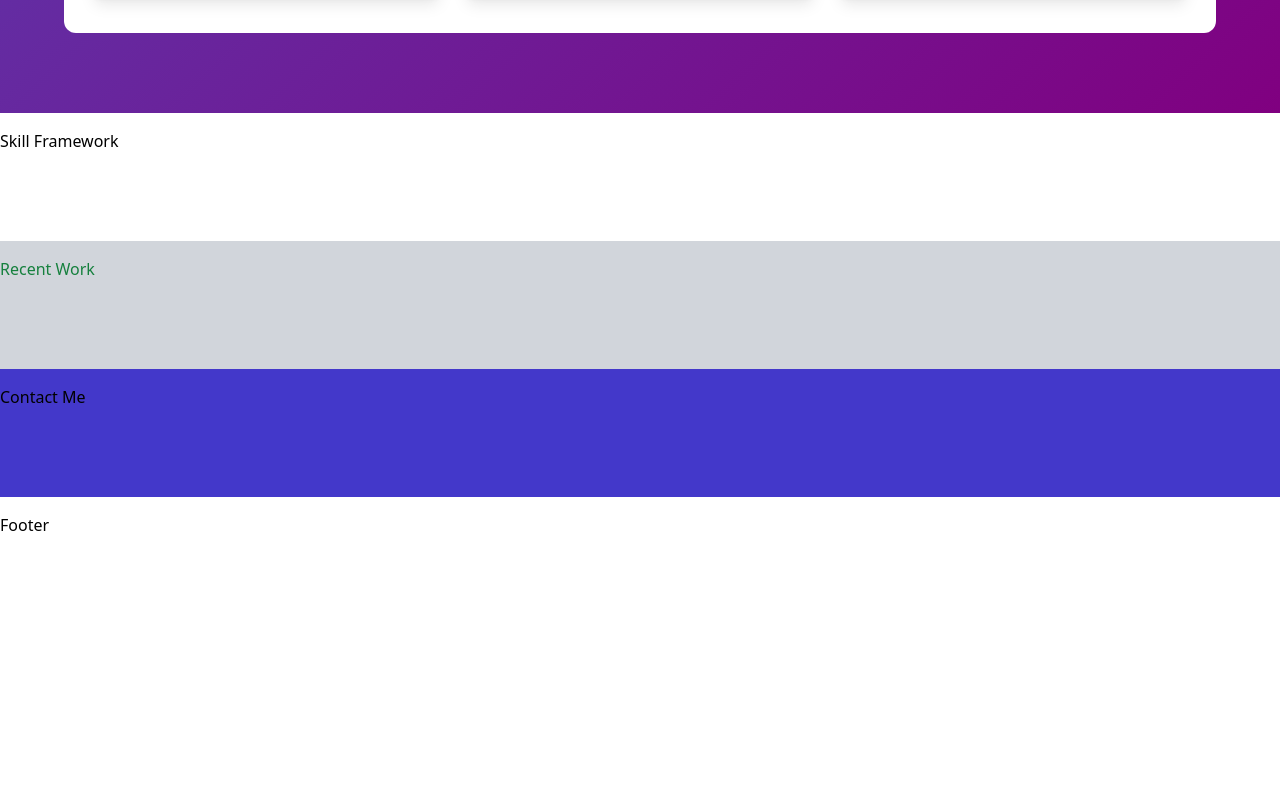
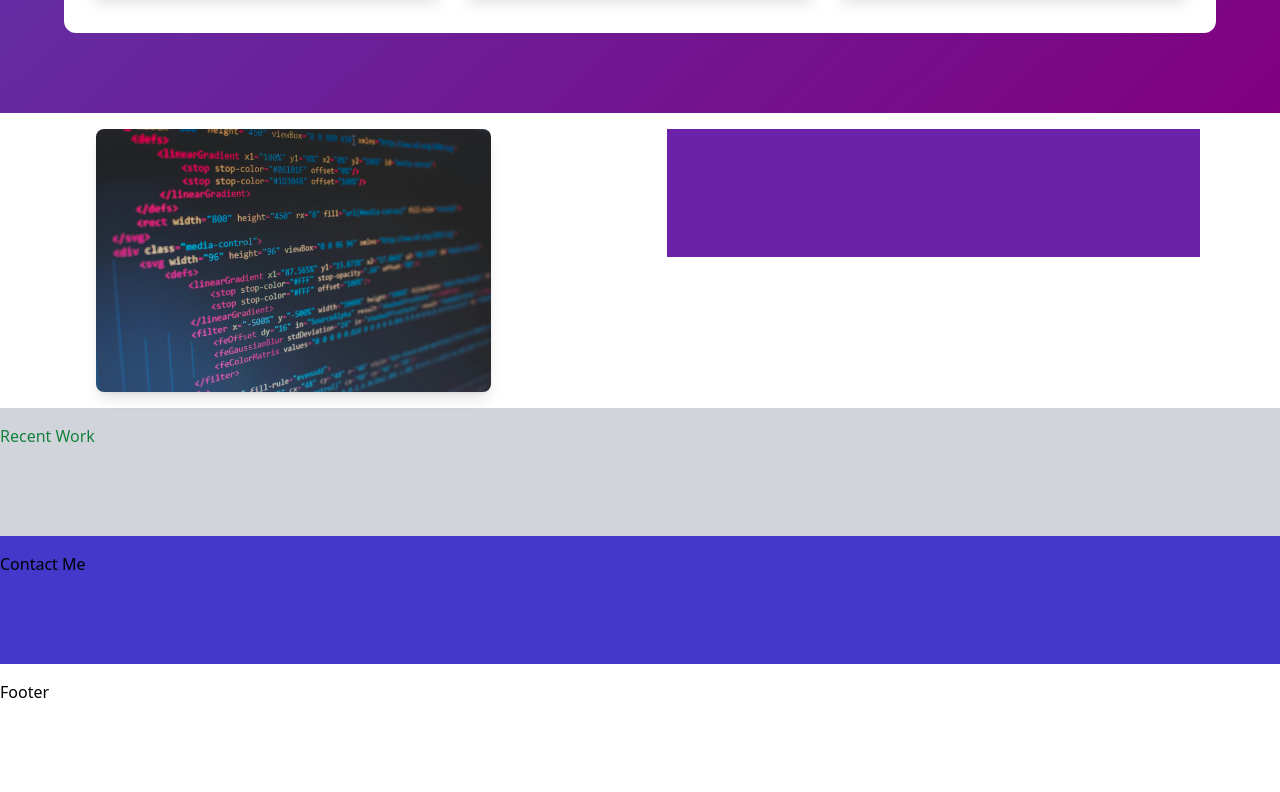
Before and after one commit to richofal/portfolio-tailwindcss, a website: page public/index.html in a window 1280 px wide. Shown: the part 1209-2001 px from the top of the page. Before the commit the page ends 1834 px from the top, so only its background shows below. Drawn offline with Linux system fonts and the light colour scheme.

Commit message:
Build and style 'Skill Level' Section - Part 1.

```diff
--- a/public/index.html
+++ b/public/index.html
@@ -135,8 +135,13 @@
       </div>
     </section>
 
-    <section class="w-screen mx-auto py-4 bg-white h-32">
-      Skill Framework
+    <section class="w-screen mx-auto py-4 bg-white">
+      <div class="flex flex-wrap">
+        <div class="w-full md:w-4/12 ml-auto mr-auto px-4">
+          <img src="/public/images/picture-2.jpeg" class="max-w-full rounded-lg shadow-lg">
+        </div>
+        <div class="w-full md:w-5/12 ml-auto mr-auto px-4 bg-purple-800 h-32"></div>
+      </div>
     </section>
 
     <section
```
Also changed, not shown: public/css/style.css, public/images/picture-2.jpeg (added).
